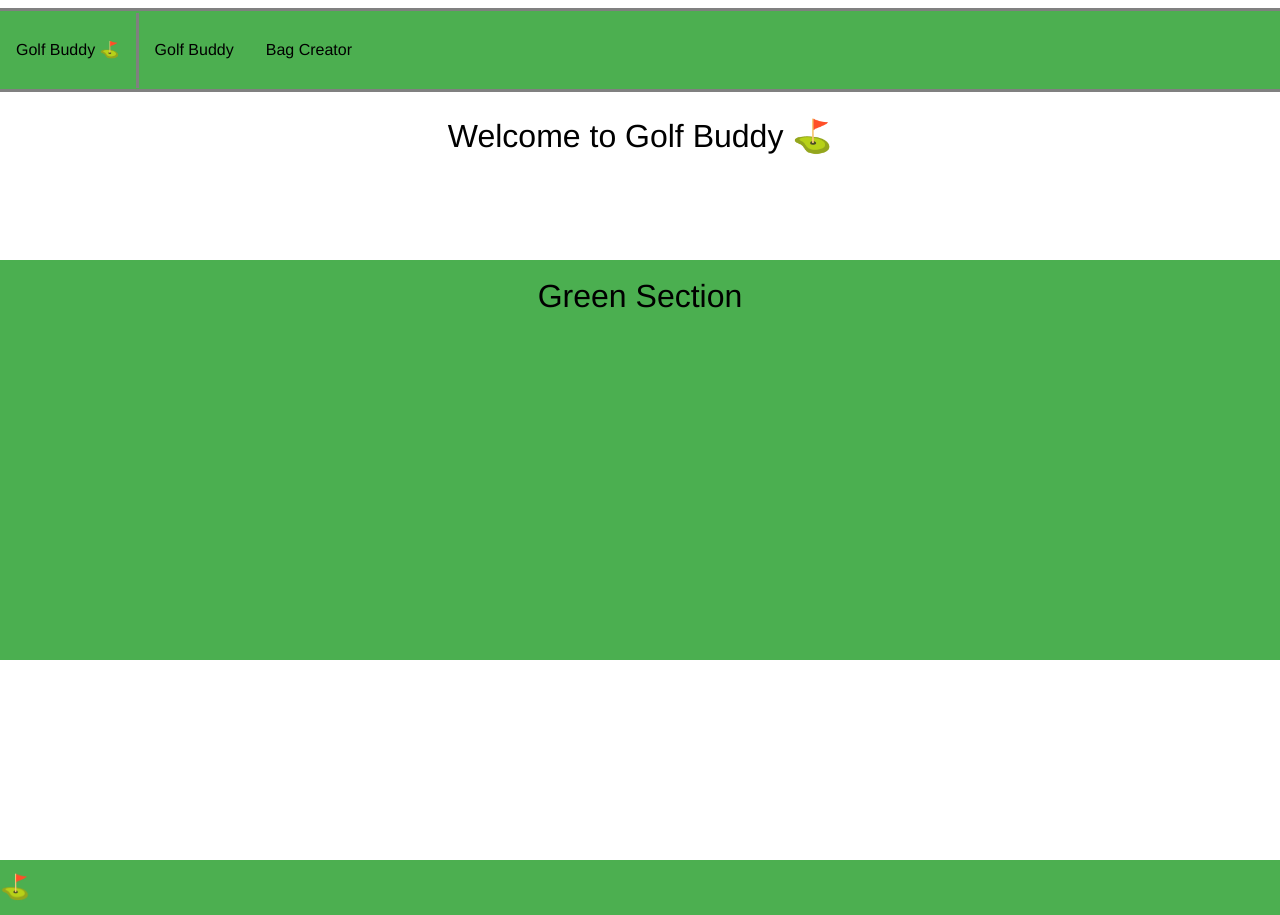
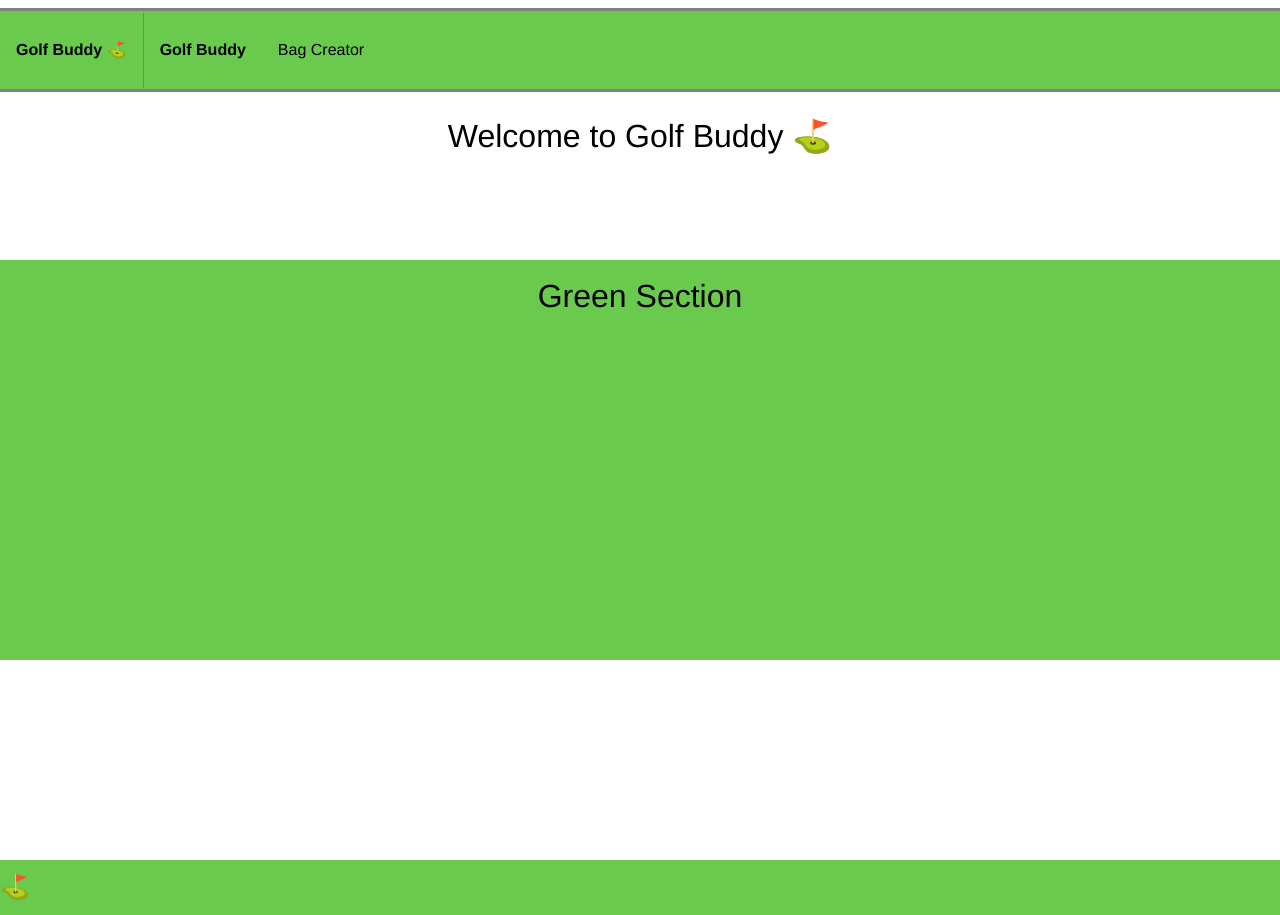
Before and after one commit to poplockndrop1t/golfBuddy, a React (Create React App) app: page / in a window 1280 px wide. Built offline with nearby package versions, Linux system fonts and the light colour scheme; no server answers.

Commit message:
Adjust nav and change background color

```diff
--- a/src/Components/Landing/Landing.css
+++ b/src/Components/Landing/Landing.css
@@ -1,8 +1,7 @@
 h1 {
   font-weight: 200;
-    line-height: .9em;
-    /* font-family: Helvitca; */
-    font-family: 'proxima-nova light','Helvetica Neue',Arial,Helvetica,sans-serif !important;
+  line-height: .9em;
+  font-family: 'proxima-nova light','Helvetica Neue',Arial,Helvetica,sans-serif !important;
 }
 
 .landingContainer {
@@ -22,6 +21,6 @@ h1 {
   flex-direction: column;
   align-items: center;
   width: 100%;
-  background-color: #4baf50;
+  background-color: #69CA4D;
   min-height: 50vh
 }
--- a/src/Footer/Footer.css
+++ b/src/Footer/Footer.css
@@ -1,4 +1,4 @@
 .footerContainer {
-  background-color: #4caf50;
+  background-color: #69CA4D;
   width: 100%;
 }
--- a/src/Nav/Nav.css
+++ b/src/Nav/Nav.css
@@ -5,7 +5,7 @@ a {
 }
 
 .navContainer {
-  background-color: #4caf50;
+  background-color: #69CA4D;
   width: 100%;
   display: flex;
   align-items: center;
@@ -14,9 +14,15 @@ a {
   border-color: grey;
 }
 
+.golfBuddy {
+  font-weight: 900;
+}
+
 .golfBuddyLogoContainer {
   margin-left: 1em;
   border-right: solid;
   border-color: grey;
   padding-right: 1em;
+  border-width: thin;
+  font-weight: 900;
 }
--- a/src/Nav/Nav.js
+++ b/src/Nav/Nav.js
@@ -11,7 +11,7 @@ function Nav() {
         </Link>
       </div>
       <Link to="/">
-        <p>Golf Buddy</p>
+        <p className="golfBuddy">Golf Buddy</p>
       </Link>
       <Link to="/bagCreator">
         <p>Bag Creator</p>
```
